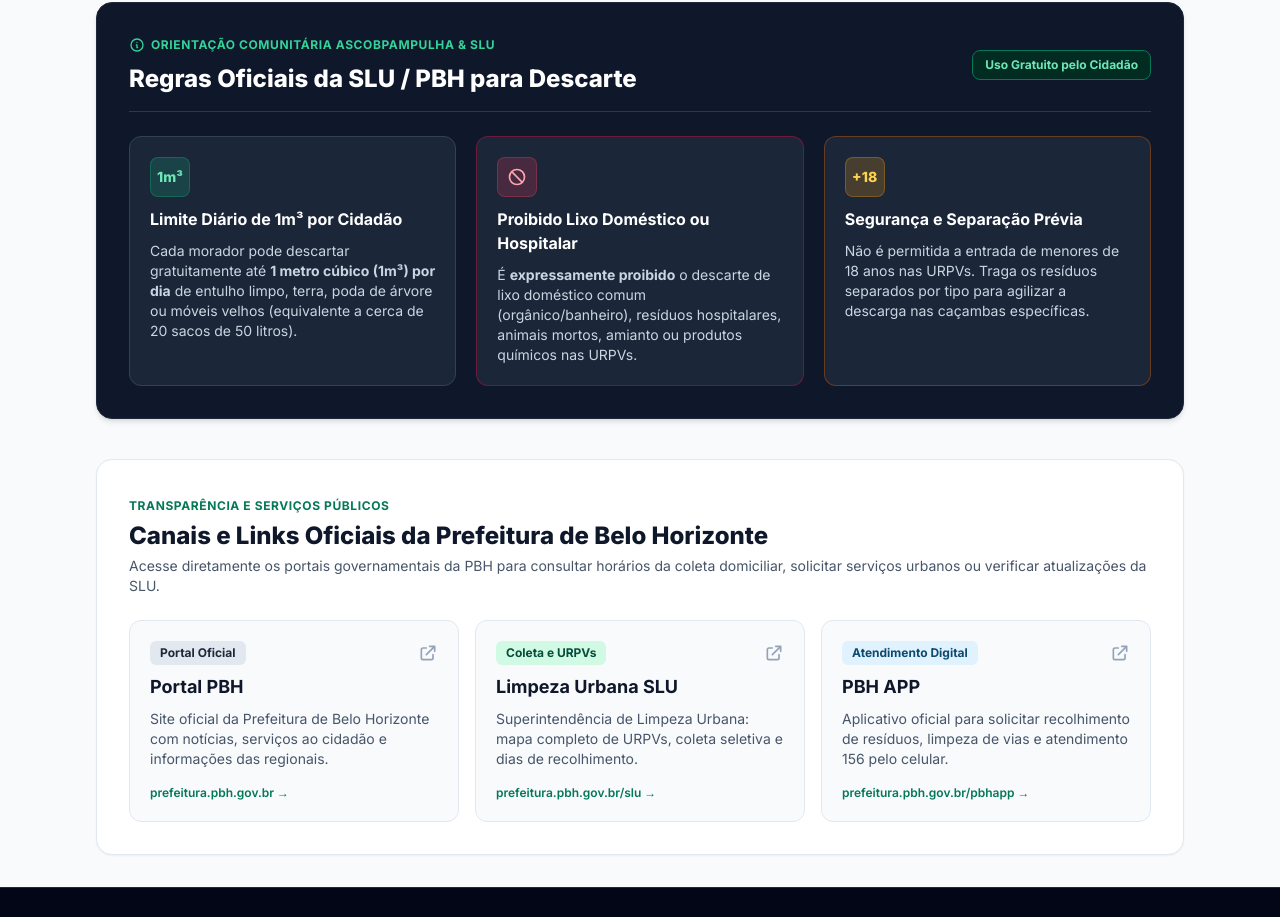
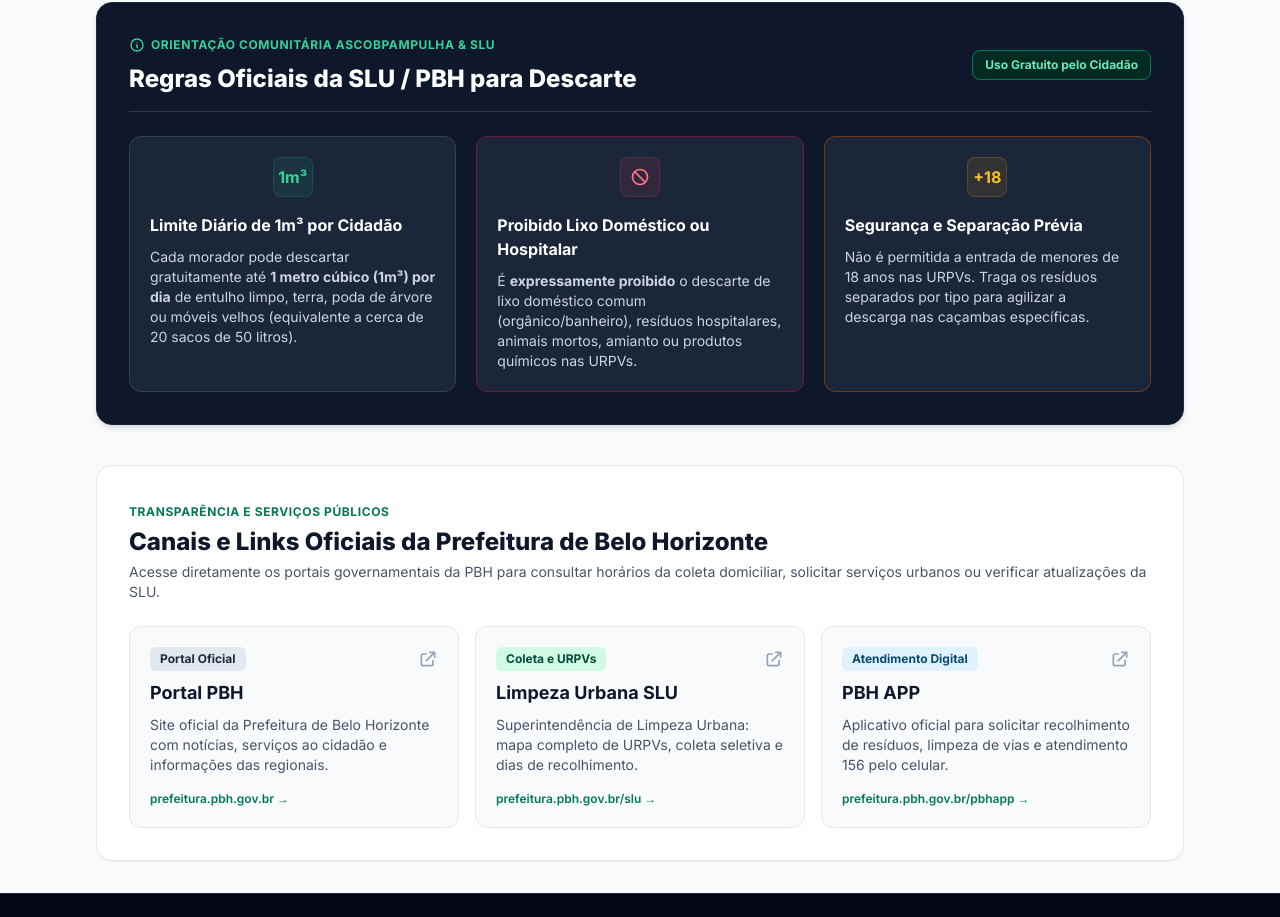
Before and after one commit to ascobpampulha/eco_ascobpampulha, a plain HTML site: page index.html in a window 1280 px wide. Shown: the part 1791-2708 px from the top of the page. Drawn offline with nearby package versions, Linux system fonts and the light colour scheme.

Commit message:
Add files via upload

```diff
--- a/index.html
+++ b/index.html
@@ -187,7 +187,7 @@
             <div class="grid grid-cols-1 md:grid-cols-3 gap-5">
                 <!-- Regra 1: Limite de 1m³ -->
                 <div class="bg-slate-800/90 border border-slate-700 rounded-xl p-5 space-y-2.5">
-                    <div class="w-10 h-10 rounded-lg bg-emerald-500/20 text-emerald-300 flex items-center justify-center font-extrabold text-sm border border-emerald-500/30">
+                    <div class="w-10 h-10 rounded-lg bg-emerald-500/10 border border-emerald-500/20 flex items-center justify-center text-emerald-400 font-bold mb-4 mx-auto">
                         1m³
                     </div>
                     <h3 class="font-bold text-base text-white">Limite Diário de 1m³ por Cidadão</h3>
@@ -198,7 +198,7 @@
 
                 <!-- Regra 2: Proibição de Lixo Doméstico e Hospitalar -->
                 <div class="bg-slate-800/90 border border-rose-700/50 rounded-xl p-5 space-y-2.5">
-                    <div class="w-10 h-10 rounded-lg bg-rose-500/20 text-rose-300 flex items-center justify-center border border-rose-500/30">
+                    <div class="w-10 h-10 rounded-lg bg-rose-500/10 border border-rose-500/20 flex items-center justify-center text-rose-400 mb-4 mx-auto">
                         <svg class="w-5 h-5" fill="none" stroke="currentColor" viewBox="0 0 24 24">
                             <path stroke-linecap="round" stroke-linejoin="round" stroke-width="2" d="M18.364 18.364A9 9 0 005.636 5.636m12.728 12.728A9 9 0 015.636 5.636m12.728 12.728L5.636 5.636"></path>
                         </svg>
@@ -211,8 +211,8 @@
 
                 <!-- Regra 3: Coleta Domiciliar e Segurança -->
                 <div class="bg-slate-800/90 border border-amber-700/50 rounded-xl p-5 space-y-2.5">
-                    <div class="w-10 h-10 rounded-lg bg-amber-500/20 text-amber-300 flex items-center justify-center font-extrabold text-sm border border-amber-500/30">
-                        +18
+                    <div class="w-10 h-10 rounded-lg bg-amber-500/10 border border-amber-500/20 flex items-center justify-center text-amber-400 font-bold mb-4 mx-auto">
+   			 +18
                     </div>
                     <h3 class="font-bold text-base text-white">Segurança e Separação Prévia</h3>
                     <p class="text-xs sm:text-sm text-slate-300 leading-relaxed">
```
